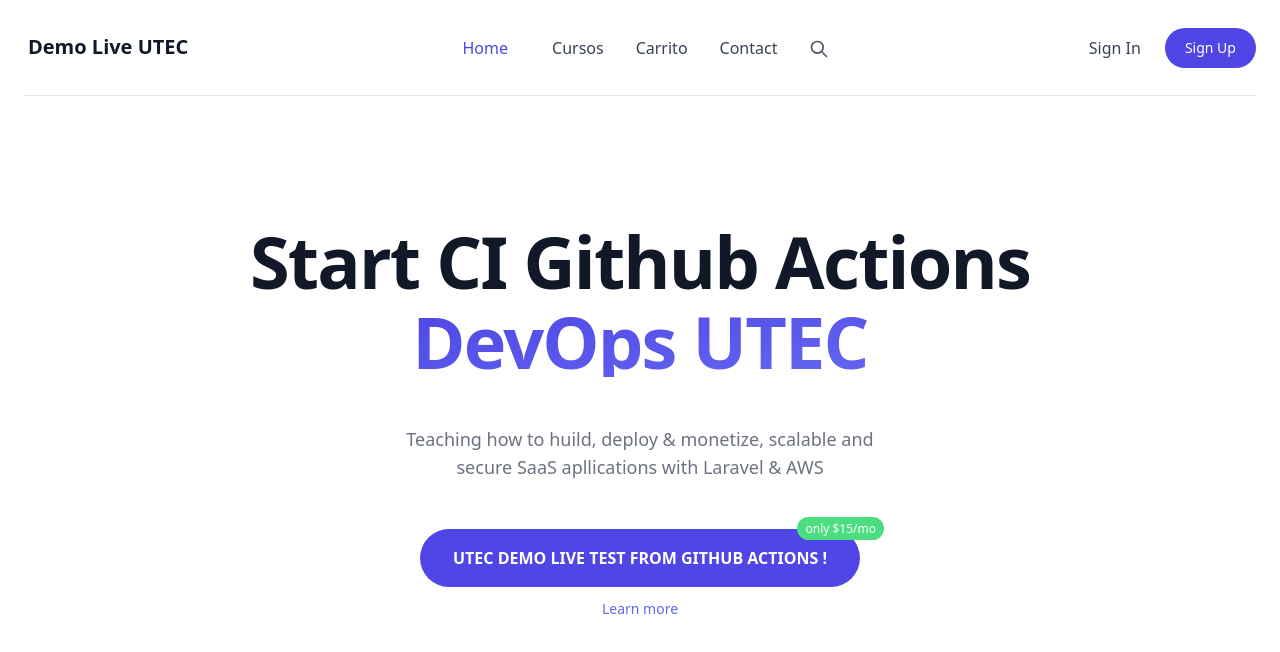
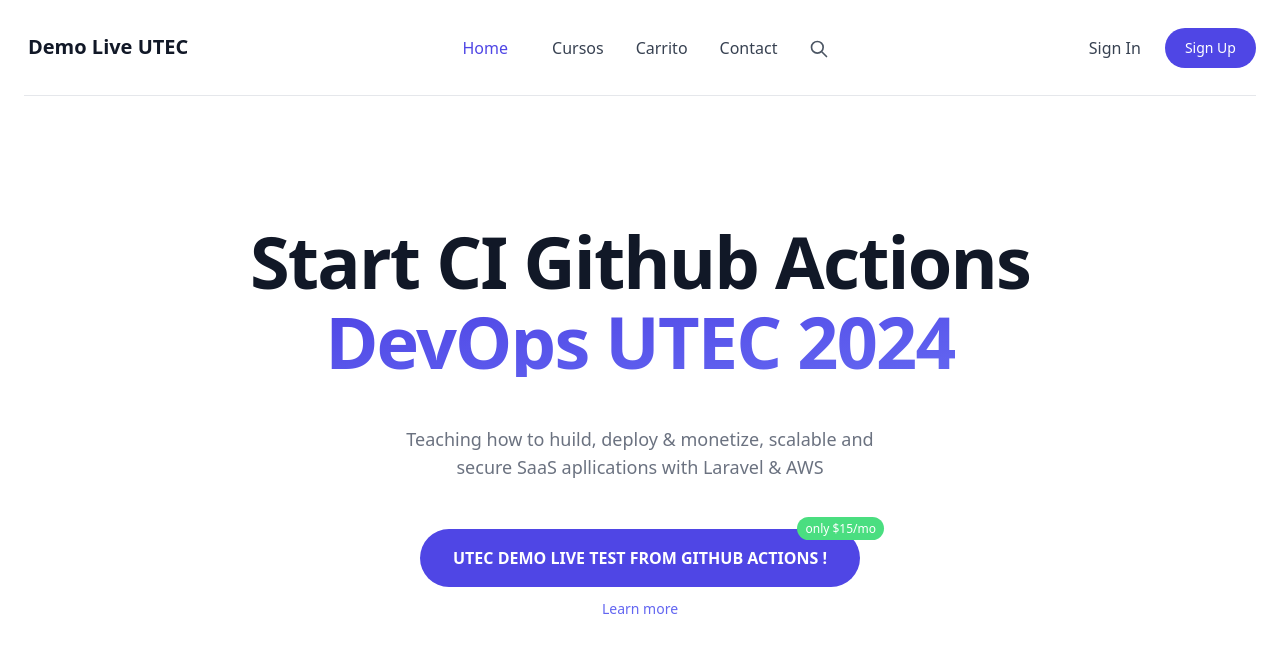
Before and after one commit to jrojasde/node-aws-utec, a website: page html/index.html in a window 1280 px wide. Drawn offline with nearby package versions, Linux system fonts and the light colour scheme.

Commit message:
Update index.html

```diff
--- a/html/index.html
+++ b/html/index.html
@@ -1346,7 +1346,7 @@
                 <h1
                     class="text-5xl font-extrabold leading-10 tracking-tight text-left text-gray-900 md:text-center sm:leading-none md:text-6xl lg:text-7xl">
                     <span class="inline md:block">Start CI Github Actions</span> <span
-                        class="relative mt-2 text-transparent bg-clip-text bg-gradient-to-br from-indigo-600 to-indigo-500 md:inline-block">DevOps UTEC</span></h1>
+                        class="relative mt-2 text-transparent bg-clip-text bg-gradient-to-br from-indigo-600 to-indigo-500 md:inline-block">DevOps UTEC 2024</span></h1>
                 <div class="mx-auto mt-5 text-gray-500 md:mt-12 md:max-w-lg md:text-center lg:text-lg">Teaching how to huild, deploy & monetize, scalable and secure
                     SaaS apllications with Laravel & AWS</div>
                 <div class="flex flex-col items-center mt-12 text-center">
```
